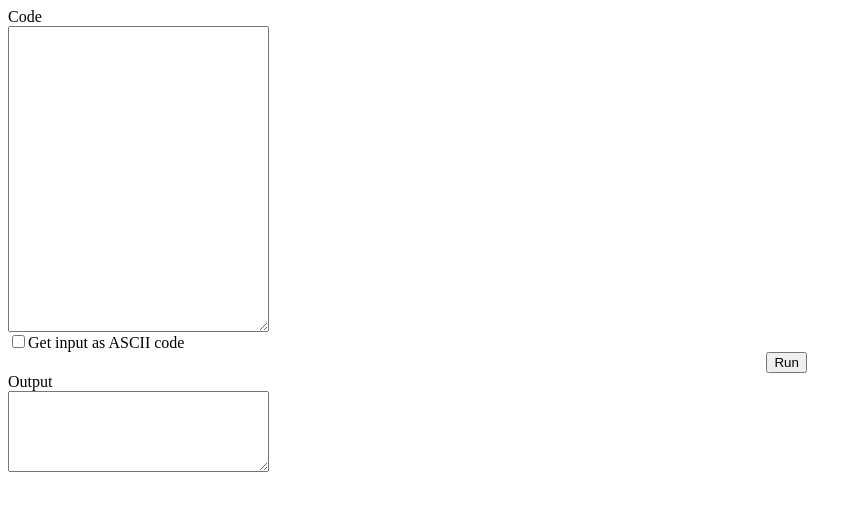
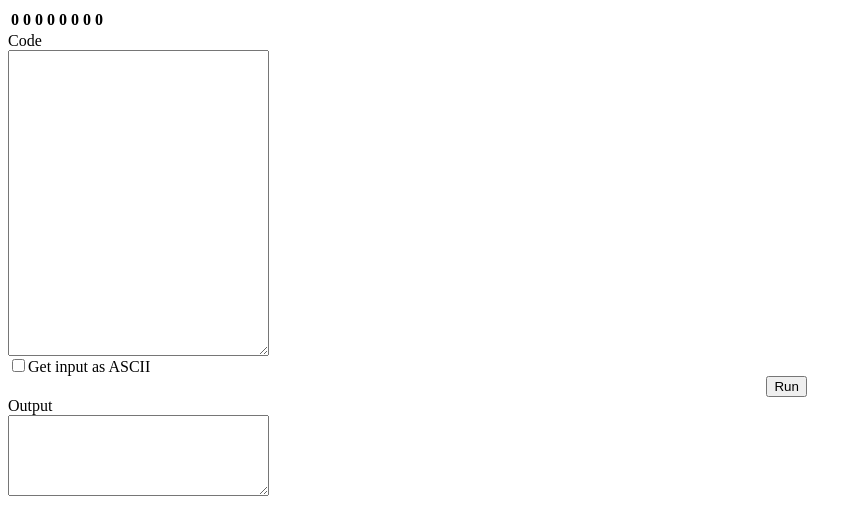
Before and after one commit to NoobJsPerson/brainfuck-interpreter, a plain HTML site: page index.html in a window 1280 px wide. Shown: the whole page, without its empty margins (0-862 px from the left). Drawn offline with Linux system fonts and the light colour scheme.

Commit message:
update index.html

```diff
--- a/index.html
+++ b/index.html
@@ -9,10 +9,22 @@
   <title>BrainFuck Interpreter</title>
 </head>
 <body>
+  <table>
+    <tr id="cellsholder">
+      <th>0</th>
+      <th>0</th>
+      <th>0</th>
+      <th>0</th>
+      <th>0</th>
+      <th>0</th>
+      <th>0</th>
+      <th>0</th>
+    </tr>
+  </table>
 <label for="input">Code</label>
 <textarea id="input" cols="30" rows="20"></textarea>
-<input type="checkbox" id="isASCII"><label for="isASCII">Get input as ASCII code</label>
-<button onclick="run()">Run</button>
+<input type="checkbox" id="isASCII"><label for="isASCII">Get input as ASCII</label>
+<button onclick="interpretate()">Run</button>
 <label for="output">Output</label>
 <textarea id="output" cols="30" rows="5"></textarea>
 </body>
```
